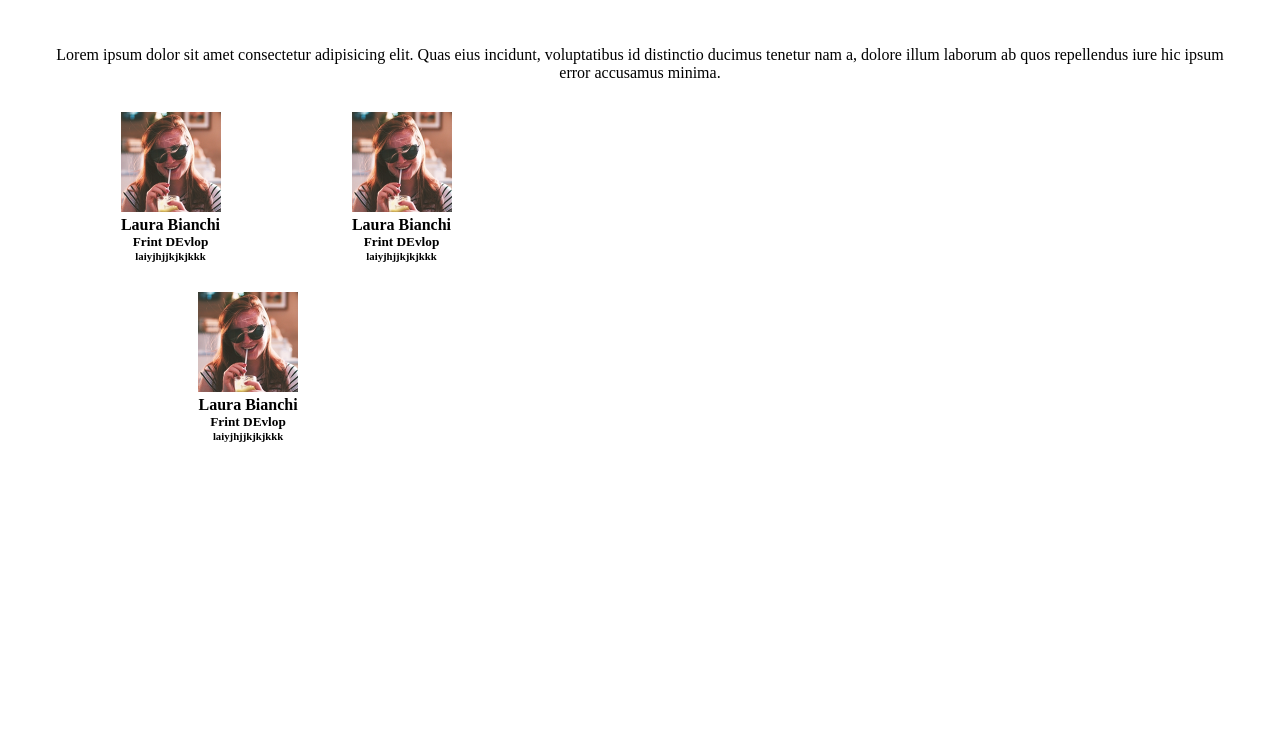
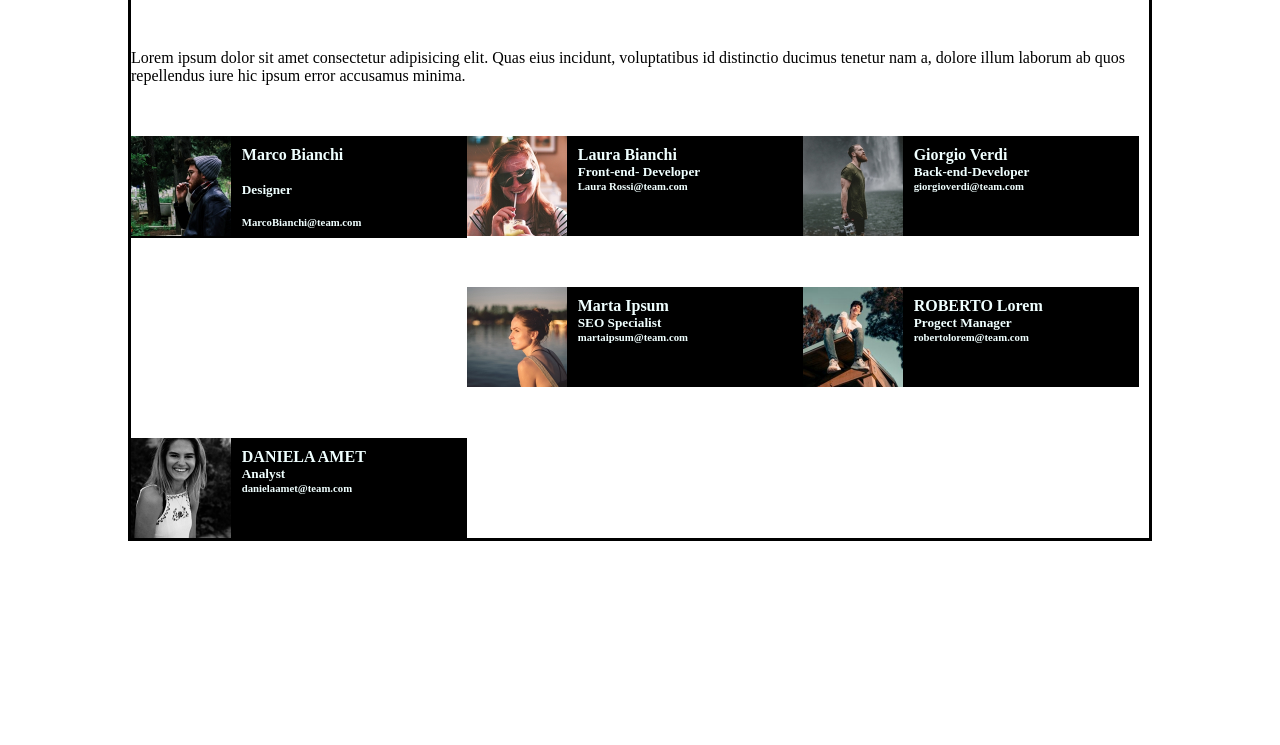
Before and after one commit to allievo24/html-css-float-cards, a plain HTML site: page index.html in a window 1280 px wide. Shown: the part 55-800 px from the top of the page. Drawn offline with Linux system fonts and the light colour scheme.

Commit message:
problemi non risolti

```diff
--- a/css/style.css
+++ b/css/style.css
@@ -5,34 +5,33 @@
 }
 
 .container {
-    max-width: 1170px;
+    max-width: 80%;
     margin: auto;
 
+    border: solid;
 }
+
+
+
 h1{
     text-align:center;
     margin-bottom: 2em;
+}
 
 
-}
-p{
-    text-align: center;
-}
 
  img{
     width: 100px;
     height: 100px;
-    margin-top: 30px;
-
  }
-
+ /*
 .card{
-    width: 700px ;
-
-}
+    width: 100% ;
+    border: solid rgb(135, 18, 18);
+    height: 20px;
 
 
-
+} */
 
 
 .clearfix::after{
@@ -40,9 +39,28 @@ p{
     clear: both;
     display: table;
 }
+
 .riga{
     float: left;
     width: 33%;
-    text-align: center;
+    margin: auto px;
+    margin-top: 5%;
+    background-color: black;
+
+
+
+
+
+.foto {
+    width:100px ;
+    height:100px;
+    float:left;
+}
+
+.contenuto {
+    width: 70%;
+    float: right;
+    padding:10px 10px ;
+    color: azure;
 
 }
--- a/index.html
+++ b/index.html
@@ -6,6 +6,9 @@
         <meta name="viewport" content="width=device-width, initial-scale=1.0">
         <title>Floating Card</title>
         <link rel="stylesheet" href="css/style.css">
+        <link rel="preconnect" href="https://fonts.googleapis.com">
+        <link rel="preconnect" href="https://fonts.gstatic.com" crossorigin>
+        <link href="https://fonts.googleapis.com/css2?family=Fredoka+One&display=swap" >
     </head>
     <body>
         <main class="container">
@@ -14,42 +17,71 @@
 
             <div class="card clearfix" >
 
-                <div class="riga">
-                    <img src="img/female1.png" alt="">
-                    <h4>Laura Bianchi</h4>
-                    <h5>Frint DEvlop</h5>
-                    <h6>laiyjhjjkjkjkkk</h6>
+                <div class="riga clearfix">
+                    <div class="foto">
+                        <img src="img/male1.png" alt=""/>
                     </div>
-                <div class="riga">
-                    <img src="img/female1.png" alt="">
-                    <h4>Laura Bianchi</h4>
-                    <h5>Frint DEvlop</h5>
-                    <h6>laiyjhjjkjkjkkk</h6>
+                        <div class="contenuto">
+                            <h4>Marco Bianchi</h4><br>
+                            <h5>Designer</h5><br>
+                            <h6>MarcoBianchi@team.com</h6>
+                        </div>
                     </div>
 
+                <div class="riga clearfix">
+                    <div class="foto">
+                        <img src="img/female1.png" alt=""/>
                     </div>
-                <div class="riga">
-                    <img src="img/female1.png" alt="">
+                        <div class="contenuto">
                             <h4>Laura Bianchi</h4>
-                    <h5>Frint DEvlop</h5>
-                    <h6>laiyjhjjkjkjkkk</h6>
+                            <h5>Front-end- Developer</h5>
+                            <h6>Laura Rossi@team.com</h6>
+                        </div>
                     </div>
 
+                    <div class="riga clearfix">
+                        <div class="foto">
+                            <img src="img/male2.png" alt="">
+                        </div>
+                            <div class="contenuto">
+                                <h4>Giorgio Verdi</h4>
+                                <h5>Back-end-Developer</h5>
+                                <h6>giorgioverdi@team.com</h6>
+                            </div>
+                        </div>
+                        <div class="riga clearfix">
+                            <div class="foto">
+                                <img src="img/female2.png" alt="">
+                            </div>
+                                <div class="contenuto">
+                                    <h4>Marta Ipsum</h4>
+                                        <h5>SEO Specialist</h5>
+                                        <h6>martaipsum@team.com</h6>
+                                </div>
+                            </div>
+                            <div class="riga clearfix">
+                                <div class="foto">
+                                    <img src="img/male3.png" alt="">
+                                </div>
+                                    <div class="contenuto">
+                                        <h4>ROBERTO Lorem </h4>
+                                        <h5>Progect Manager</h5>
+                                        <h6>robertolorem@team.com</h6>
+                                    </div>
+                                </div>
+                                <div class="riga clearfix">
+                                    <div class="foto">
+                                        <img src="img/female3.png" alt="">
+                                    </div>
+                                        <div class="contenuto">
+                                            <h4>DANIELA AMET</h4>
+                                            <h5>Analyst</h5>
+                                            <h6>danielaamet@team.com</h6>
+                                        </div>
                                     </div>
 
 
             </div>
-
-
-
-
-
-
-
-
-
-
         </main>
-
     </body>
 </html>
```
Lines whose indentation alone changed are shown as unchanged.
